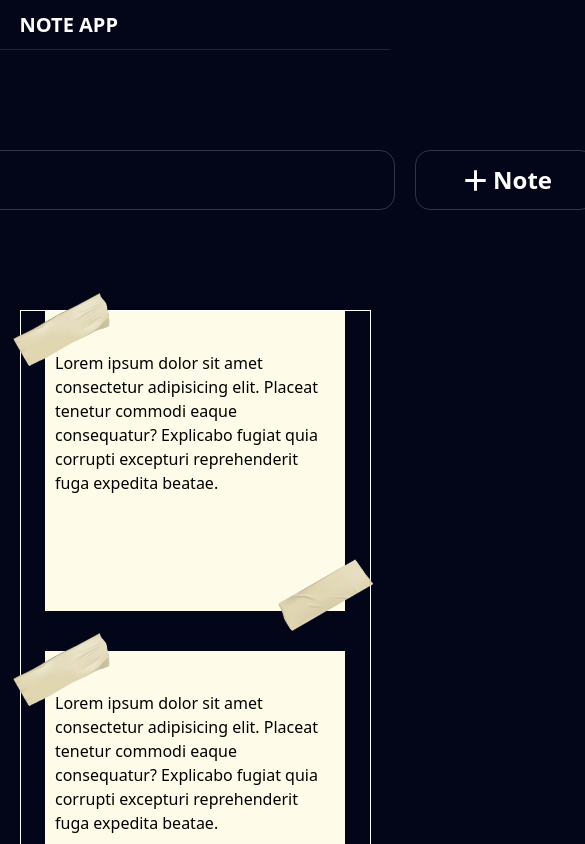
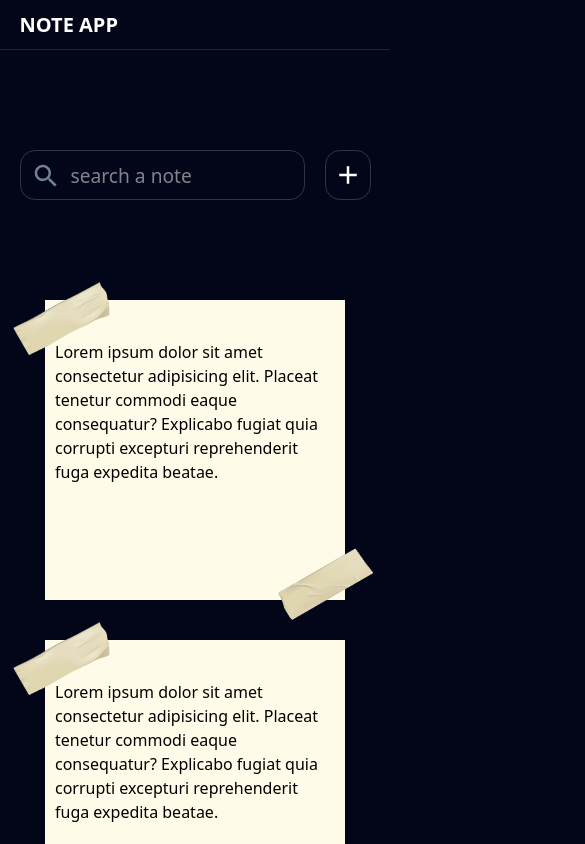
Before and after one commit to dogukanbasaran/note-app, a React (Vite) app: page / in a window 390 px wide. Shown: the top 844 px of the page, 585 px wide, since content can reach past the window. Built offline with nearby package versions, Linux system fonts and the light colour scheme.

Commit message:
responsive ui

```diff
--- a/src/components/Button.jsx
+++ b/src/components/Button.jsx
@@ -1,10 +1,13 @@
 const Button = ({ icon, text }) => {
   return (
     <button
-      className="h-[60px] w-[180px] flex items-center justify-center
+      className=" h-[50px] min-[768px]:h-[60px] w-[50px] min-[768px]:w-[60px] min-[1280px]:w-[180px] flex items-center justify-center
     rounded-[15px] bg-transparent text-[1.5rem] font-[600] cursor-pointer border border-slate-400/30 hover:bg-white hover:text-black"
     >
-      {icon} {text}
+      <span className="flex items-center">{icon}</span>
+      <span className="hidden min-[1280px]:block flex items-center">
+        {text}
+      </span>
     </button>
   );
 };
--- a/src/components/Main.jsx
+++ b/src/components/Main.jsx
@@ -12,11 +12,14 @@ const Main = () => {
         id="container"
       >
         {" "}
-        <div className="flex justify-center gap-[20px] h-[20%]">
+        <div className="flex justify-center w-[100%] gap-[20px] h-[20%]">
           <SearchInput />
-          <Button icon={<AddIcon fontSize="large" />} text={"Note"} />
+          <Button icon={<AddIcon sx={{ fontSize: "30px" }} />} text={"Note"} />
         </div>
-        <div className="h-[auto] w-[100%] md:w-[82.5%] grid grid-cols-1 lg:grid-cols-2  place-items-center gap-y-[40px] border">
+        <div className="h-[auto] min-[768px]:w-[700px] grid min-[768px]:grid-cols-2 min-[1280px]:w-[1050px] min-[1280px]:grid-cols-3 gap-y-[40px]">
+          <NoteCard />
+          <NoteCard />
+          <NoteCard />
           <NoteCard />
           <NoteCard />
           <NoteCard />
--- a/src/components/NoteCard.jsx
+++ b/src/components/NoteCard.jsx
@@ -5,7 +5,7 @@
 
 const NoteCard = () => {
   return (
-    <div className="h-[300px] w-[300px] text-black bg-white relative">
+    <div className="h-[300px] w-[300px] text-black bg-white relative justify-self-center">
       <p className="h-[100%] px-[10px] py-[40px] bg-yellow-50">
         Lorem ipsum dolor sit amet consectetur adipisicing elit. Placeat tenetur
         commodi eaque consequatur? Explicabo fugiat quia corrupti excepturi
--- a/src/components/SearchInput.jsx
+++ b/src/components/SearchInput.jsx
@@ -2,13 +2,12 @@ import SearchIcon from "@mui/icons-material/Search";
 
 const SearchInput = () => {
   return (
-    <div className="border relative h-[60px] w-[600px] border border-slate-400/30 rounded-[15px]">
-      <SearchIcon
-        sx={{ fontSize: "30px" }}
-        className="absolute top-[15px] left-[10px] text-slate-400/80"
-      />
+    <div className="border relative h-[50px] min-[768px]:h-[60px] w-[90%] min-[768px]:w-[600px] border border-slate-400/30 rounded-[15px]">
+      <div className="absolute top-[10px] min-[768px]:top-[15px] left-[10px] text-slate-400/80">
+        <SearchIcon sx={{ fontSize: "30px" }} />
+      </div>
       <input
-        className="w-[100%] h-[100%] pl-[50px] pr-[20px] outline-none text-[1.5rem]"
+        className="w-[100%] h-[100%] pl-[50px] pr-[20px] outline-none text-[1.2rem] min-[768px]:text-[1.5rem]"
         placeholder="search a note"
         type="text"
       />
```
